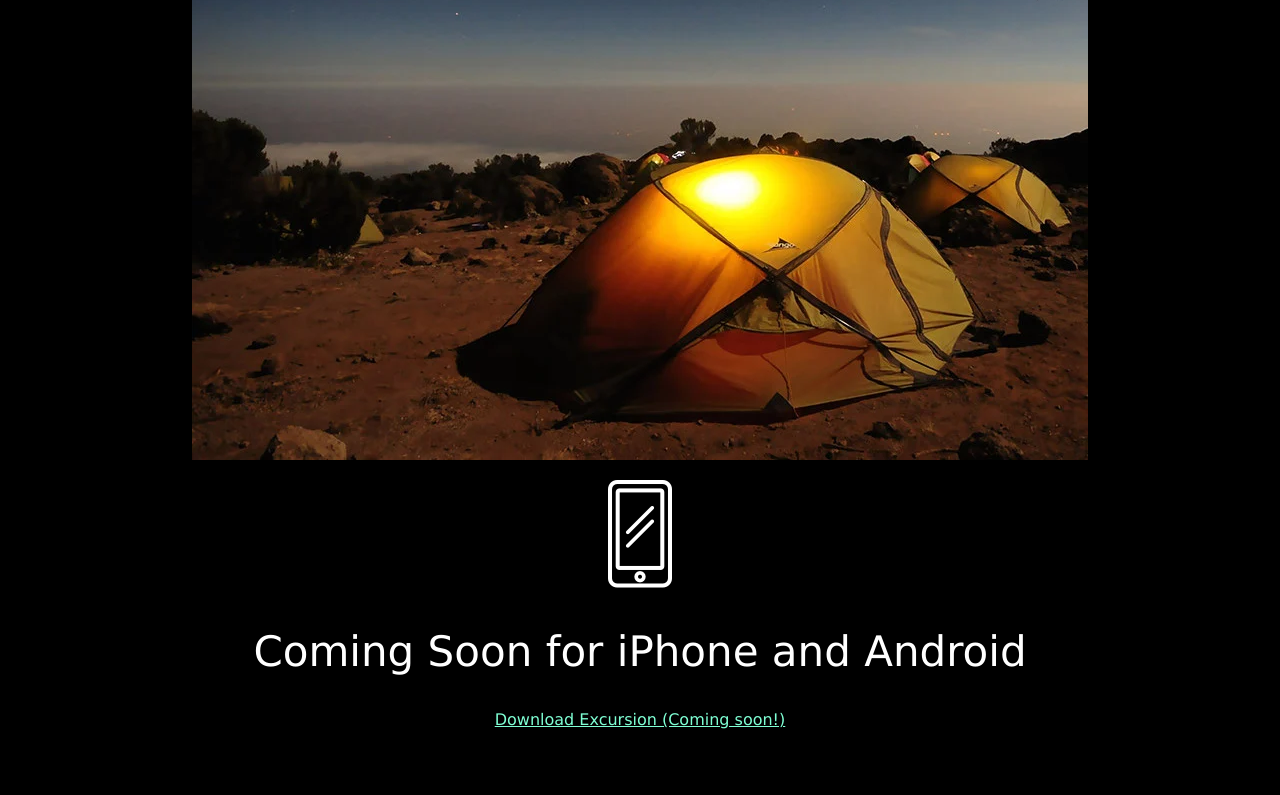
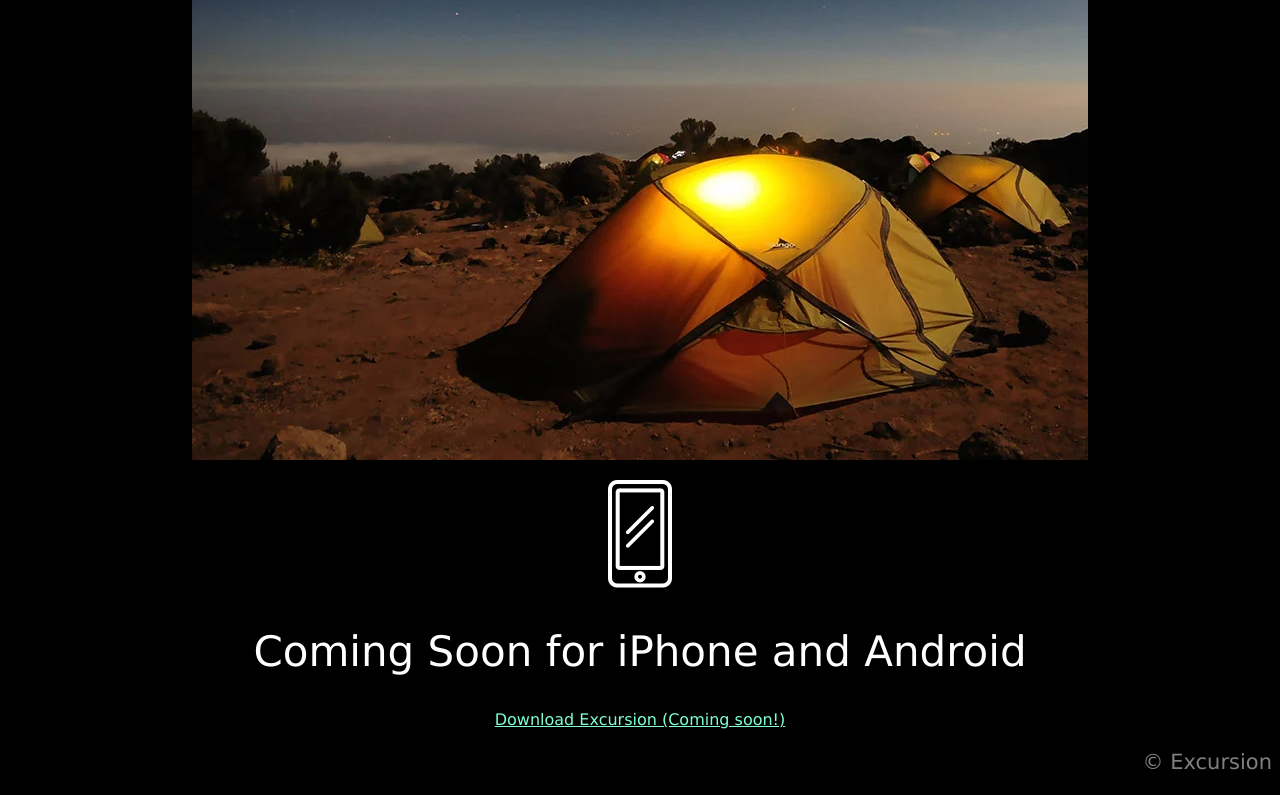
Before and after one commit to huahuayc/excursion, a plain HTML site: page index.html in a window 1280 px wide. Shown: the part 552-1347 px from the top of the page. Before the commit the page ends 1297 px from the top, so only its background shows below. Drawn offline with Linux system fonts and the light colour scheme.

Commit message:
Added Footer

```diff
--- a/index.html
+++ b/index.html
@@ -19,5 +19,6 @@
     <p><img src="resources/images/phone.webp"></p>
     <h2 class="header--secondary">Coming Soon for iPhone and Android</h2>
      <p><a class="link--cta"  href="#">Download Excursion (Coming soon!)</a></p>
+     <p class="footer-copyright">© Excursion</p>
 </body>
 </html>
--- a/resources/css/style.css
+++ b/resources/css/style.css
@@ -27,3 +27,9 @@ body {
     font-size: 16px;
     color: aquamarine;
 }
+/*Footer*/
+.footer-copyright {
+    text-align:right;
+    font-size: 21px;
+    color:  gray;;
+}
```
Also changed, not shown: 1 other file.
